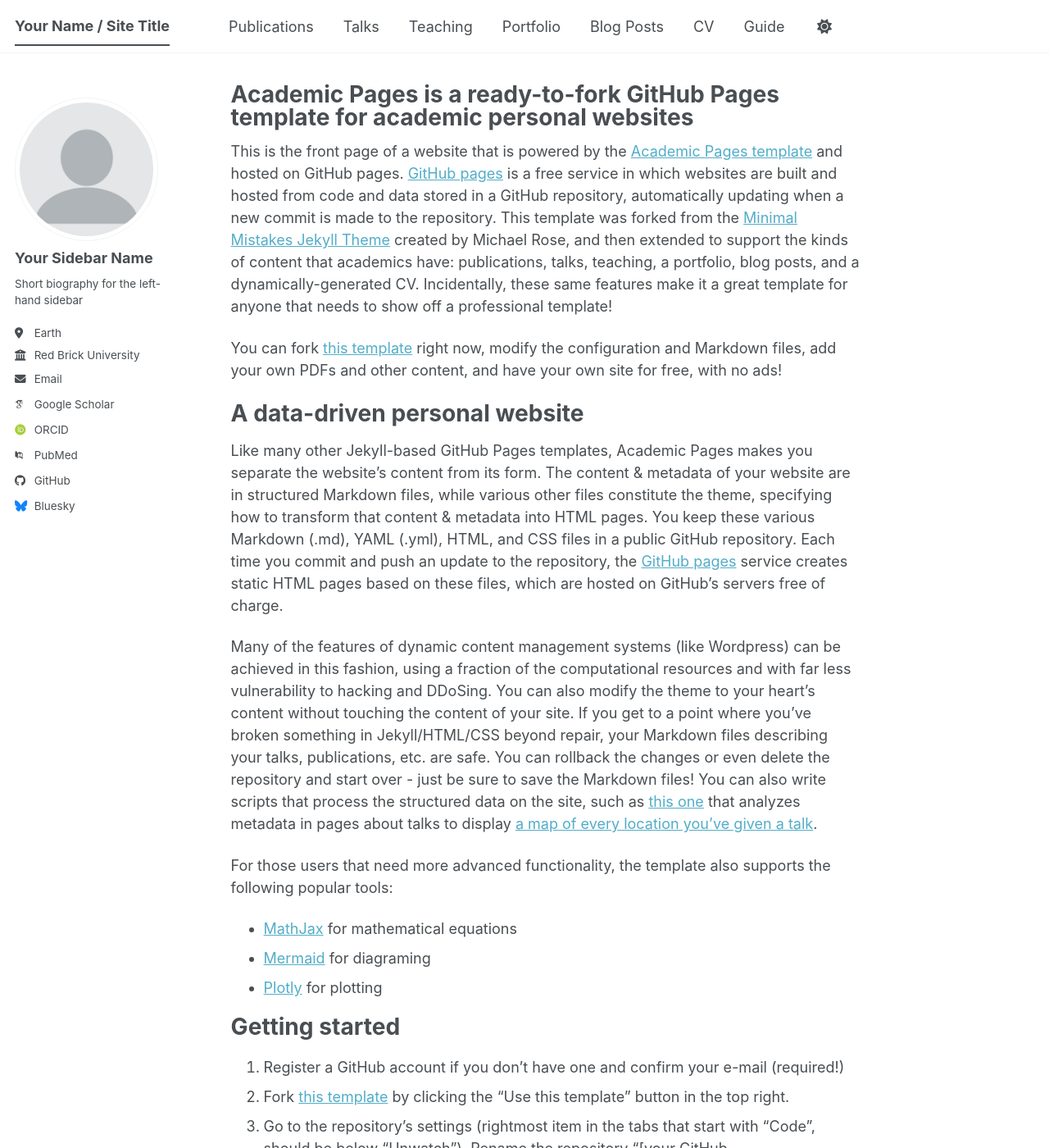
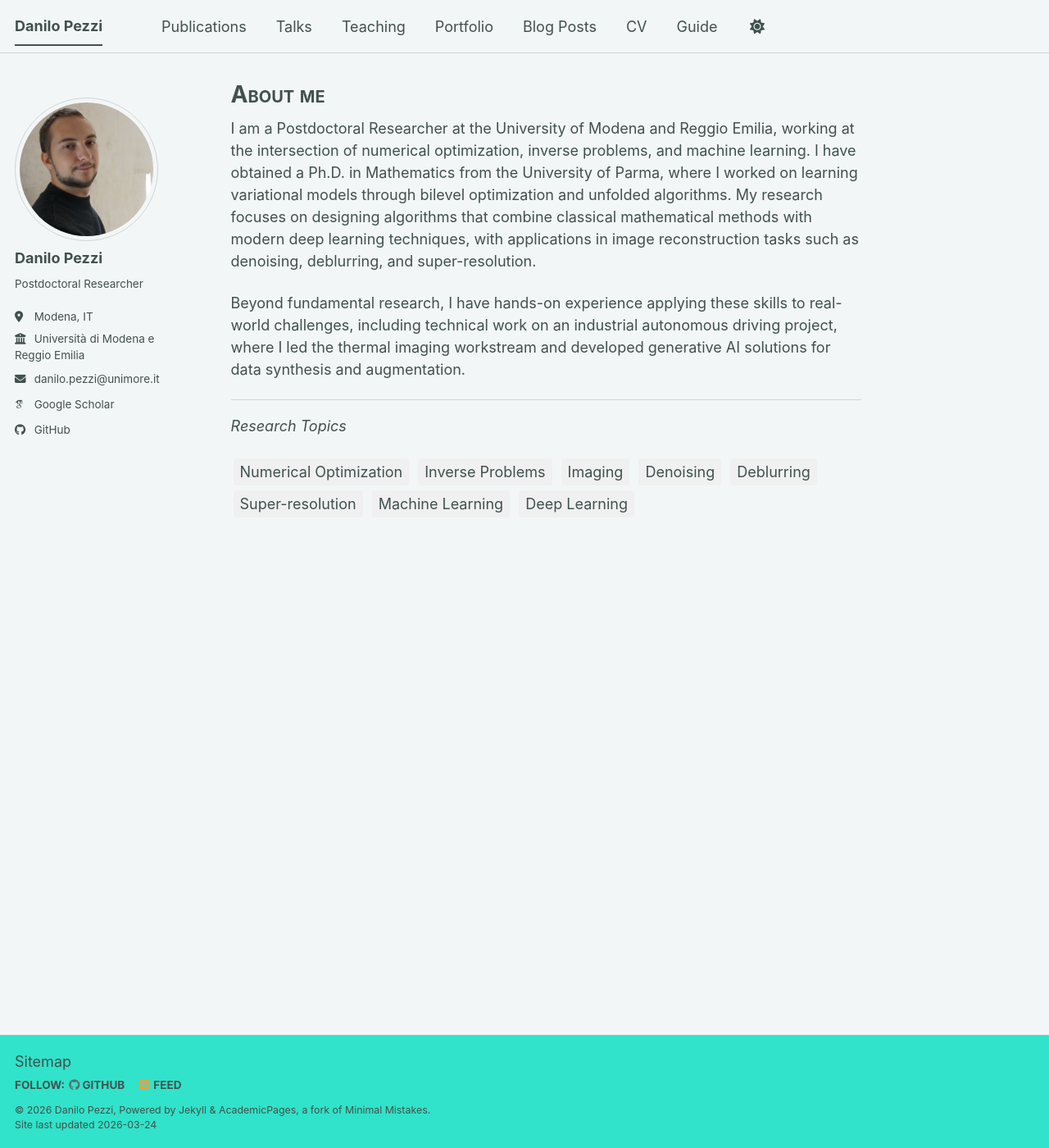
Before and after one commit to DaniloPezzi/DaniloPezzi, a Jekyll site: the page built from _pages/about.md, in a window 1280 px wide and 1400 px high. Shown: the whole window at 82% size. Built offline with Jekyll 4.4.1, drawn with Linux system fonts in a browser that asks for light colours; some web fonts are replaced; a script bundle is joined from its source files by our own code; library files that are not in the unit come from our copies; some of the changed text lies outside the part shown.

Commit message:
Edited main page.

```diff
--- a/_config.yml
+++ b/_config.yml
@@ -8,40 +8,40 @@
 
 # Basic Site Settings
 locale                   : "en-US"
-site_theme               : "default" # The available themes options are "default", "air", "sunrise", "mint", "dirt" and "contrast"
-title                    : "Your Name / Site Title"
+site_theme               : "mint" # The available themes options are "default", "air", "sunrise", "mint", "dirt" and "contrast"
+title                    : "Danilo Pezzi"
 title_separator          : "-"
-name                     : &name "Your Name"
-description              : &description "Your Name's academic portfolio"   # Update this with a general description of your site, this is the default if not overridden by a page
-url                      : https://academicpages.github.io # The base hostname & protocol for your site e.g. "https://[your GitHub username].github.io",
+name                     : &name "Danilo Pezzi"
+description              : &description "Postdoctoral Researcher"   # Update this with a general description of your site, this is the default if not overridden by a page
+url                      : https://DaniloPezzi.github.io # The base hostname & protocol for your site e.g. "https://[your GitHub username].github.io",
                                                            # or if you already have some other page hosted on Github then use "https://[your GitHub username].github.io/[Your Repo Name]"
 baseurl                  : "" # the subpath of your site, e.g. "/blog"
-repository               : "academicpages/academicpages.github.io"
+repository               : "DaniloPezzi/DaniloPezzi.git"
 
 # Site Author - The following control what appear as part of the author content on the side bar.
 #               If a field is blank the icon and link will not appear, otherwise it will be shown.
 #               Additional customization can be done by editing /_includes/author-profile.html
 author:
   # Biographic information
-  avatar           : "profile.png"
-  name             : "Your Sidebar Name"
+  avatar           : "Professional.jpg"
+  name             : "Danilo Pezzi"
   pronouns         : # example: "she/her"
-  bio              : "Short biography for the left-hand sidebar"
-  location         : "Earth"
-  employer         : "Red Brick University"
+  bio              : Postdoctoral Researcher # short left side bar bio
+  location         : "Modena, IT"
+  employer         : "Università di Modena e Reggio Emilia"
   uri              : # URL
-  email            : "none@example.org"
+  email            : "danilo.pezzi@unimore.it"
 
   # Academic websites
   academia         : # URL
   arxiv            : # URL - Update with the correct link to your profile
-  googlescholar    : "https://scholar.google.com/citations?user=PS_CX0AAAAAJ"
+  googlescholar    : https://scholar.google.com/citations?user=pULl9Y8AAAAJ&hl=it #"https://scholar.google.com/citations?user=PS_CX0AAAAAJ"
   inspire-hep      : # URL
   impactstory      : # URL
-  orcid            : "https://orcid.org/yourorcidurl"
+  orcid            : #"https://orcid.org/yourorcidurl"
   semantic         : # URL
   ssrn             : # URL
-  pubmed           : "https://www.ncbi.nlm.nih.gov/pubmed/?term=john+snow"
+  pubmed           : #"https://www.ncbi.nlm.nih.gov/pubmed/?term=john+snow"
   researchgate     : # URL
   scopus           : # URL
   zotero           : # URL
@@ -51,13 +51,13 @@ author:
   bitbucket        : # Username - Update with your username on the site
   codepen          : # Username
   dribbble         : # Username
-  github           : "academicpages"
+  github           : "DaniloPezzi"
   kaggle           : # Username
   stackoverflow    : # User number or user number and name (i.e., use "1" or "1/jeff-atwood")
 
   # Social media
   artstation       : # Username
-  bluesky          : "bsky.app" # Replace this with you Bluesky username
+  bluesky          : #"bsky.app" # Replace this with you Bluesky username
   facebook         : # Username
   flickr           : # Username
   foursquare       : # Username
--- a/_includes/author-profile.html
+++ b/_includes/author-profile.html
@@ -28,13 +28,13 @@
         <li class="author__desktop"><i class="fas fa-fw fa-location-dot icon-pad-right" aria-hidden="true"></i>{{ author.location }}</li>
       {% endif %}
       {% if author.employer %}
-        <li class="author__desktop"><i class="fas fa-fw fa-building-columns icon-pad-right" aria-hidden="true"></i>{{ author.employer }}</li>
+        <li class="author__desktop"><i class="fas fa-fw fa-building-columns icon-pad-right" aria-hidden="true"></i><span style="white-space: normal;">{{ author.employer }}</span></li>
       {% endif %}
       {% if author.uri %}
         <li><a href="{{ author.uri }}"><i class="fas fa-fw fa-link icon-pad-right" aria-hidden="true"></i>{{ site.data.ui-text[site.locale].website_label | default: "Website" }}</a></li>
       {% endif %}
       {% if author.email %}
-        <li><a href="mailto:{{ author.email }}"><i class="fas fa-fw fa-envelope icon-pad-right" aria-hidden="true"></i>{{ site.data.ui-text[site.locale].email_label | default: "Email" }}</a></li>
+        <li><a href="mailto:{{ author.email }}"><i class="fas fa-fw fa-envelope icon-pad-right" aria-hidden="true"></i>{{ author.email }}</a></li>
       {% endif %}
 
       <!-- Font Awesome and Academicons icons / Academic websites -->
--- a/_pages/about.md
+++ b/_pages/about.md
@@ -1,56 +1,25 @@
 ---
 permalink: /
-title: "Academic Pages is a ready-to-fork GitHub Pages template for academic personal websites"
+title: "<span style='font-variant: small-caps'>About me</span>"
 author_profile: true
 redirect_from:
   - /about/
   - /about.html
 ---
 
-This is the front page of a website that is powered by the [Academic Pages template](https://github.com/academicpages/academicpages.github.io) and hosted on GitHub pages. [GitHub pages](https://pages.github.com) is a free service in which websites are built and hosted from code and data stored in a GitHub repository, automatically updating when a new commit is made to the repository. This template was forked from the [Minimal Mistakes Jekyll Theme](https://mmistakes.github.io/minimal-mistakes/) created by Michael Rose, and then extended to support the kinds of content that academics have: publications, talks, teaching, a portfolio, blog posts, and a dynamically-generated CV. Incidentally, these same features make it a great template for anyone that needs to show off a professional template!
+I am a Postdoctoral Researcher at the University of Modena and Reggio Emilia, working at the intersection of numerical optimization, inverse problems, and machine learning. I have obtained a Ph.D. in Mathematics from the University of Parma, where I worked on learning variational models through bilevel optimization and unfolded algorithms.
+My research focuses on designing algorithms that combine classical mathematical methods with modern deep learning techniques, with applications in image reconstruction tasks such as denoising, deblurring, and super-resolution.
 
- You can fork [this template](https://github.com/academicpages/academicpages.github.io) right now, modify the configuration and Markdown files, add your own PDFs and other content, and have your own site for free, with no ads!
+Beyond fundamental research, I have hands-on experience applying these skills to real-world challenges, including technical work on an industrial autonomous driving project, where I led the thermal imaging workstream and developed generative AI solutions for data synthesis and augmentation.
 
-A data-driven personal website
-======
-Like many other Jekyll-based GitHub Pages templates, Academic Pages makes you separate the website's content from its form. The content & metadata of your website are in structured Markdown files, while various other files constitute the theme, specifying how to transform that content & metadata into HTML pages. You keep these various Markdown (.md), YAML (.yml), HTML, and CSS files in a public GitHub repository. Each time you commit and push an update to the repository, the [GitHub pages](https://pages.github.com/) service creates static HTML pages based on these files, which are hosted on GitHub's servers free of charge.
+---
+*Research Topics*
 
-Many of the features of dynamic content management systems (like Wordpress) can be achieved in this fashion, using a fraction of the computational resources and with far less vulnerability to hacking and DDoSing. You can also modify the theme to your heart's content without touching the content of your site. If you get to a point where you've broken something in Jekyll/HTML/CSS beyond repair, your Markdown files describing your talks, publications, etc. are safe. You can rollback the changes or even delete the repository and start over - just be sure to save the Markdown files! You can also write scripts that process the structured data on the site, such as [this one](https://github.com/academicpages/academicpages.github.io/blob/master/talkmap.ipynb) that analyzes metadata in pages about talks to display [a map of every location you've given a talk](https://academicpages.github.io/talkmap.html).
-
-For those users that need more advanced functionality, the template also supports the following popular tools:
-- [MathJax](https://www.mathjax.org/) for mathematical equations
-- [Mermaid](https://mermaid.js.org/) for diagraming
-- [Plotly](https://plotly.com/javascript/) for plotting
-
-Getting started
-======
-1. Register a GitHub account if you don't have one and confirm your e-mail (required!)
-1. Fork [this template](https://github.com/academicpages/academicpages.github.io) by clicking the "Use this template" button in the top right.
-1. Go to the repository's settings (rightmost item in the tabs that start with "Code", should be below "Unwatch"). Rename the repository "[your GitHub username].github.io", which will also be your website's URL.
-1. Set site-wide configuration and create content & metadata (see below -- also see [this set of diffs](https://archive.is/3TPas) showing what files were changed to set up [an example site](https://getorg-testacct.github.io) for a user with the username "getorg-testacct")
-1. Upload any files (like PDFs, .zip files, etc.) to the files/ directory. They will appear at https://[your GitHub username].github.io/files/example.pdf.
-1. Check status by going to the repository settings, in the "GitHub pages" section
-
-Site-wide configuration
-------
-The main configuration file for the site is in the base directory in [_config.yml](https://github.com/academicpages/academicpages.github.io/blob/master/_config.yml), which defines the content in the sidebars and other site-wide features. You will need to replace the default variables with ones about yourself and your site's github repository. The configuration file for the top menu is in [_data/navigation.yml](https://github.com/academicpages/academicpages.github.io/blob/master/_data/navigation.yml). For example, if you don't have a portfolio or blog posts, you can remove those items from that navigation.yml file to remove them from the header.
-
-Create content & metadata
-------
-For site content, there is one Markdown file for each type of content, which are stored in directories like _publications, _talks, _posts, _teaching, or _pages. For example, each talk is a Markdown file in the [_talks directory](https://github.com/academicpages/academicpages.github.io/tree/master/_talks). At the top of each Markdown file is structured data in YAML about the talk, which the theme will parse to do lots of cool stuff. The same structured data about a talk is used to generate the list of talks on the [Talks page](https://academicpages.github.io/talks), each [individual page](https://academicpages.github.io/talks/2012-03-01-talk-1) for specific talks, the talks section for the [CV page](https://academicpages.github.io/cv), and the [map of places you've given a talk](https://academicpages.github.io/talkmap.html) (if you run this [python file](https://github.com/academicpages/academicpages.github.io/blob/master/talkmap.py) or [Jupyter notebook](https://github.com/academicpages/academicpages.github.io/blob/master/talkmap.ipynb), which creates the HTML for the map based on the contents of the _talks directory).
-
-**Markdown generator**
-
-The repository includes [a set of Jupyter notebooks](https://github.com/academicpages/academicpages.github.io/tree/master/markdown_generator
-) that converts a CSV containing structured data about talks or presentations into individual Markdown files that will be properly formatted for the Academic Pages template. The sample CSVs in that directory are the ones I used to create my own personal website at stuartgeiger.com. My usual workflow is that I keep a spreadsheet of my publications and talks, then run the code in these notebooks to generate the Markdown files, then commit and push them to the GitHub repository.
-
-How to edit your site's GitHub repository
-------
-Many people use a git client to create files on their local computer and then push them to GitHub's servers. If you are not familiar with git, you can directly edit these configuration and Markdown files directly in the github.com interface. Navigate to a file (like [this one](https://github.com/academicpages/academicpages.github.io/blob/master/_talks/2012-03-01-talk-1.md) and click the pencil icon in the top right of the content preview (to the right of the "Raw | Blame | History" buttons). You can delete a file by clicking the trashcan icon to the right of the pencil icon. You can also create new files or upload files by navigating to a directory and clicking the "Create new file" or "Upload files" buttons.
-
-Example: editing a Markdown file for a talk
-![Editing a Markdown file for a talk](/images/editing-talk.png)
-
-For more info
-------
-More info about configuring Academic Pages can be found in [the guide](https://academicpages.github.io/markdown/), the [growing wiki](https://github.com/academicpages/academicpages.github.io/wiki), and you can always [ask a question on GitHub](https://github.com/academicpages/academicpages.github.io/discussions). The [guides for the Minimal Mistakes theme](https://mmistakes.github.io/minimal-mistakes/docs/configuration/) (which this theme was forked from) might also be helpful.
+<span style="background:#f0f0f0; padding:3px 8px; border-radius:4px; margin:3px; display:inline-block">Numerical Optimization</span>
+<span style="background:#f0f0f0; padding:3px 8px; border-radius:4px; margin:3px; display:inline-block">Inverse Problems</span>
+<span style="background:#f0f0f0; padding:3px 8px; border-radius:4px; margin:3px; display:inline-block">Imaging</span>
+<span style="background:#f0f0f0; padding:3px 8px; border-radius:4px; margin:3px; display:inline-block">Denoising</span>
+<span style="background:#f0f0f0; padding:3px 8px; border-radius:4px; margin:3px; display:inline-block">Deblurring</span>
+<span style="background:#f0f0f0; padding:3px 8px; border-radius:4px; margin:3px; display:inline-block">Super-resolution</span>
+<span style="background:#f0f0f0; padding:3px 8px; border-radius:4px; margin:3px; display:inline-block">Machine Learning</span>
+<span style="background:#f0f0f0; padding:3px 8px; border-radius:4px; margin:3px; display:inline-block">Deep Learning</span>
```
Also changed, not shown: images/Professional.jpg (added), 1 other file.
